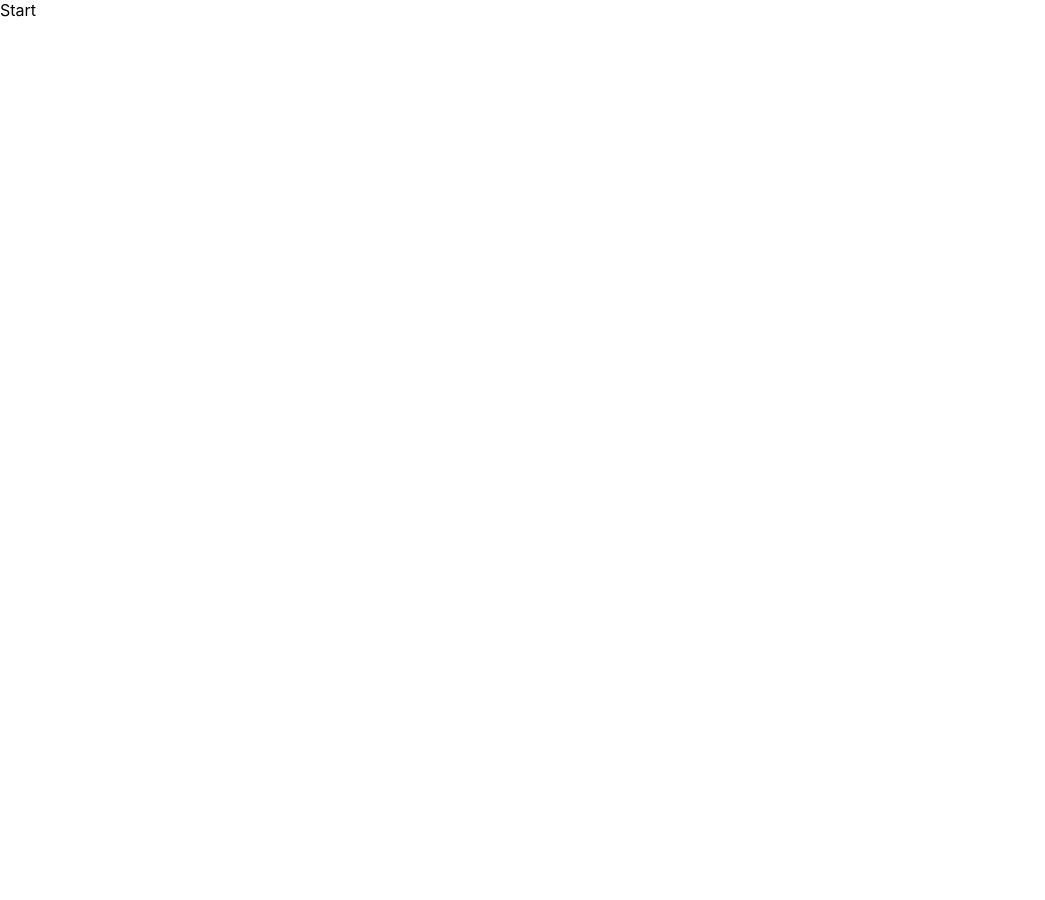
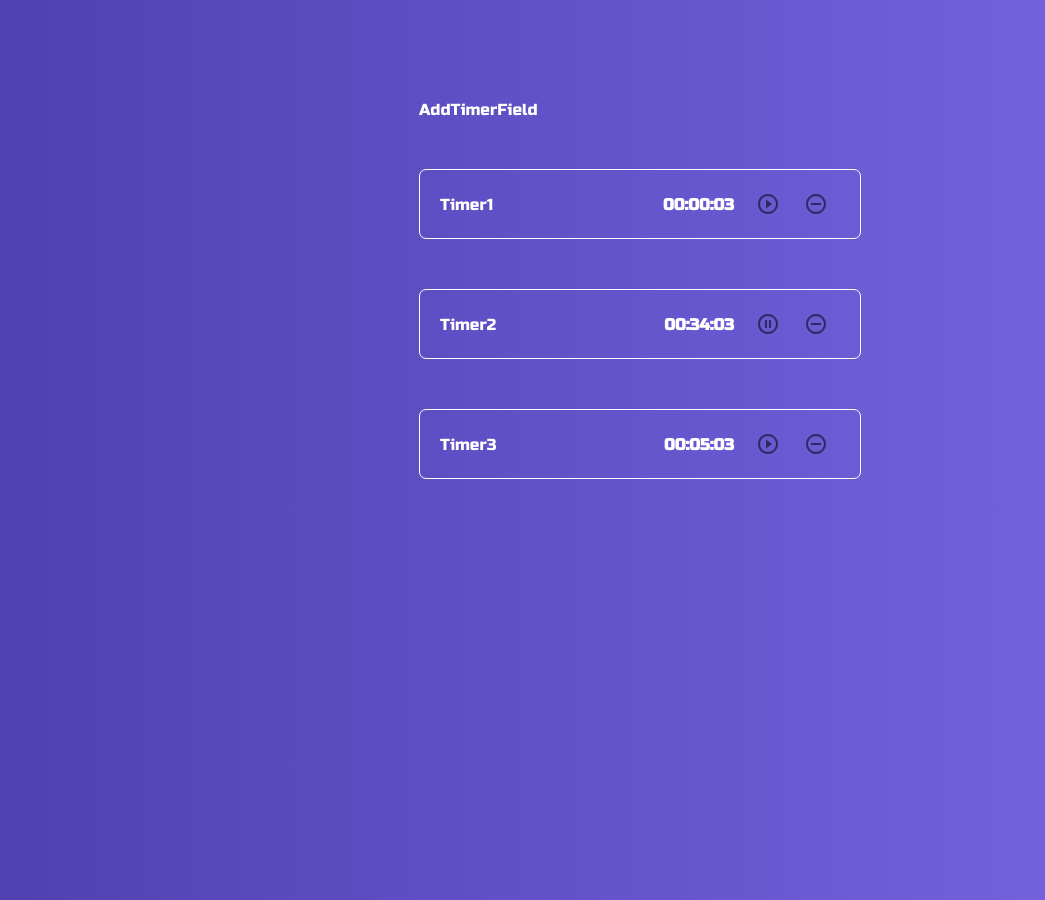
Before and after one commit to Algoritm211/Interview-exercise, a React (Create React App) app: page / in a window 1280 px wide. Shown: the whole page, without its empty margins (0-1045 px from the left). Before the commit the page ends 800 px from the top, so only its background shows below. Built offline with nearby package versions, Linux system fonts and the light colour scheme.

Commit message:
Add TimerLayout and TimerItem components

```diff
--- a/package.json
+++ b/package.json
@@ -4,6 +4,7 @@
   "private": true,
   "dependencies": {
     "@material-ui/core": "^4.11.2",
+    "@material-ui/icons": "^4.11.2",
     "@testing-library/jest-dom": "^5.11.6",
     "@testing-library/react": "^11.2.2",
     "@testing-library/user-event": "^12.6.0",
--- a/src/App.js
+++ b/src/App.js
@@ -1,10 +1,15 @@
 import React from "react";
-
+import AddTimerField from "./components/AddTimerField/AddTimerField";
+import TimerLayoutContainer from "./components/TimerLayout/TimerLayoutContainer";
+import classes from './App.module.css'
 
 function App() {
   return (
-    <div className="App">
-      Start
+    <div className={ classes.mainApp }>
+      <div>
+        <AddTimerField/>
+        <TimerLayoutContainer/>
+      </div>
     </div>
   );
 }
--- /dev/null
+++ b/src/App.module.css
@@ -0,0 +1,13 @@
+@import url('https://fonts.googleapis.com/css2?family=Russo+One&display=swap');
+
+.mainApp {
+    display: flex;
+    justify-content: center;
+    padding-top: 100px;
+    flex-grow: 1;
+    width: 100%;
+    background: linear-gradient(90deg, #5041b2 0%, #7969e6 100%);
+    height: 100vh;
+    color: white;
+    font-family: 'Russo One', sans-serif;
+}
--- a/src/components/AddTimerField/AddTimerField.jsx
+++ b/src/components/AddTimerField/AddTimerField.jsx
@@ -0,0 +1,11 @@
+import React from "react";
+
+
+const AddTimerField = () => {
+  return (
+    <div>
+      AddTimerField
+    </div>
+  )
+}
+export default AddTimerField
--- /dev/null
+++ b/src/components/TimerLayout/TimerItem/TimerButton/TimerButton.jsx
@@ -0,0 +1,14 @@
+import React from "react";
+import {Button, IconButton} from '@material-ui/core'
+
+
+const TimerButton = ({icon}) => {
+
+  const Icon = icon
+  return (
+    <IconButton>
+      <Icon />
+    </IconButton>
+  )
+}
+export default TimerButton
--- a/src/components/TimerLayout/TimerItem/TimerItem.jsx
+++ b/src/components/TimerLayout/TimerItem/TimerItem.jsx
@@ -0,0 +1,31 @@
+import React from "react";
+import classes from './TimerItem.module.css'
+import TimerButton from "./TimerButton/TimerButton";
+import PlayCircleOutlineIcon from '@material-ui/icons/PlayCircleOutline';
+import PauseCircleOutlineIcon from '@material-ui/icons/PauseCircleOutline';
+import RemoveCircleOutlineIcon from '@material-ui/icons/RemoveCircleOutline';
+
+
+const TimerItem = ({timerLabel, currentTime, paused}) => {
+  return (
+    <div className={classes.timerItem}>
+      <div>
+        { timerLabel }
+      </div>
+      <div className={classes.timerActivity}>
+        <div className={classes.timer}>
+          { currentTime }
+        </div>
+        <div className={classes.buttons}>
+          <div>
+            <TimerButton icon={paused ? PauseCircleOutlineIcon : PlayCircleOutlineIcon} />
+          </div>
+          <div>
+            <TimerButton icon={RemoveCircleOutlineIcon}/>
+          </div>
+        </div>
+      </div>
+    </div>
+  )
+}
+export default TimerItem
--- a/src/components/TimerLayout/TimerItem/TimerItem.module.css
+++ b/src/components/TimerLayout/TimerItem/TimerItem.module.css
@@ -0,0 +1,28 @@
+.timerItem {
+    display: flex;
+    justify-content: space-between;
+    align-items: center;
+    border: 1px solid white;
+    border-radius: 7px;
+    padding: 10px 20px;
+    margin-bottom: 5px;
+    margin-top: 50px;
+    cursor: pointer;
+    min-width: 400px;
+    transition: background 0.3s ease-in-out;
+}
+
+.timerActivity {
+    display: flex;
+    justify-content: space-between;
+    align-items: center;
+}
+
+.timer {
+    font-weight: bold;
+    margin-right: 10px;
+}
+
+.buttons {
+    display: flex;
+}
--- a/src/components/TimerLayout/TimerLayout.jsx
+++ b/src/components/TimerLayout/TimerLayout.jsx
@@ -0,0 +1,23 @@
+import React from "react";
+import TimerItem from "./TimerItem/TimerItem";
+import classes from './TimerLayout.module.css'
+
+const TimerLayout = ({timers}) => {
+
+  const timersTable = timers.map((timer) => {
+    return (
+      <TimerItem
+        timerLabel={timer.label}
+        currentTime={timer.currentTime}
+        paused={timer.paused}
+      />
+    )
+  })
+
+  return (
+    <div>
+      { timersTable }
+    </div>
+  )
+}
+export default TimerLayout
--- a/src/components/TimerLayout/TimerLayoutContainer.jsx
+++ b/src/components/TimerLayout/TimerLayoutContainer.jsx
@@ -0,0 +1,22 @@
+import React from "react";
+import TimerLayout from "./TimerLayout";
+import {connect} from "react-redux";
+
+class TimerLayoutContainer extends React.Component {
+
+
+  render() {
+    return (
+      <TimerLayout {...this.props}/>
+    )
+  }
+}
+
+const mapStateToProps = (state) => {
+  return {
+    timers: state.timer.timers
+  }
+}
+
+
+export default connect(mapStateToProps)(TimerLayoutContainer)
--- a/src/redux/timer-reducer.js
+++ b/src/redux/timer-reducer.js
@@ -1,12 +1,31 @@
+
+
+const ADD_NEW_TIMER = 'timer/ADD_NEW_TIMER'
+
 
 const initialState = {
-  currentTime: null
+  timers: [
+    {id: 1, label: 'Timer1', currentTime: '00:00:03', paused: false},
+    {id: 2, label: 'Timer2', currentTime: '00:34:03', paused: true},
+    {id: 3, label: 'Timer3', currentTime: '00:05:03', paused: false},
+  ]
 }
 
 
 export const timerReducer = (state = initialState, action) => {
   switch (action.type) {
+    case ADD_NEW_TIMER:
+      return {
+        ...state
+      }
     default:
       return state
   }
 }
+
+
+export const processTime = () => {
+  return (dispatch, getState) =>{
+
+  }
+}
```
Also changed, not shown: 1 other file (tests, documents, lock files or other folders).
